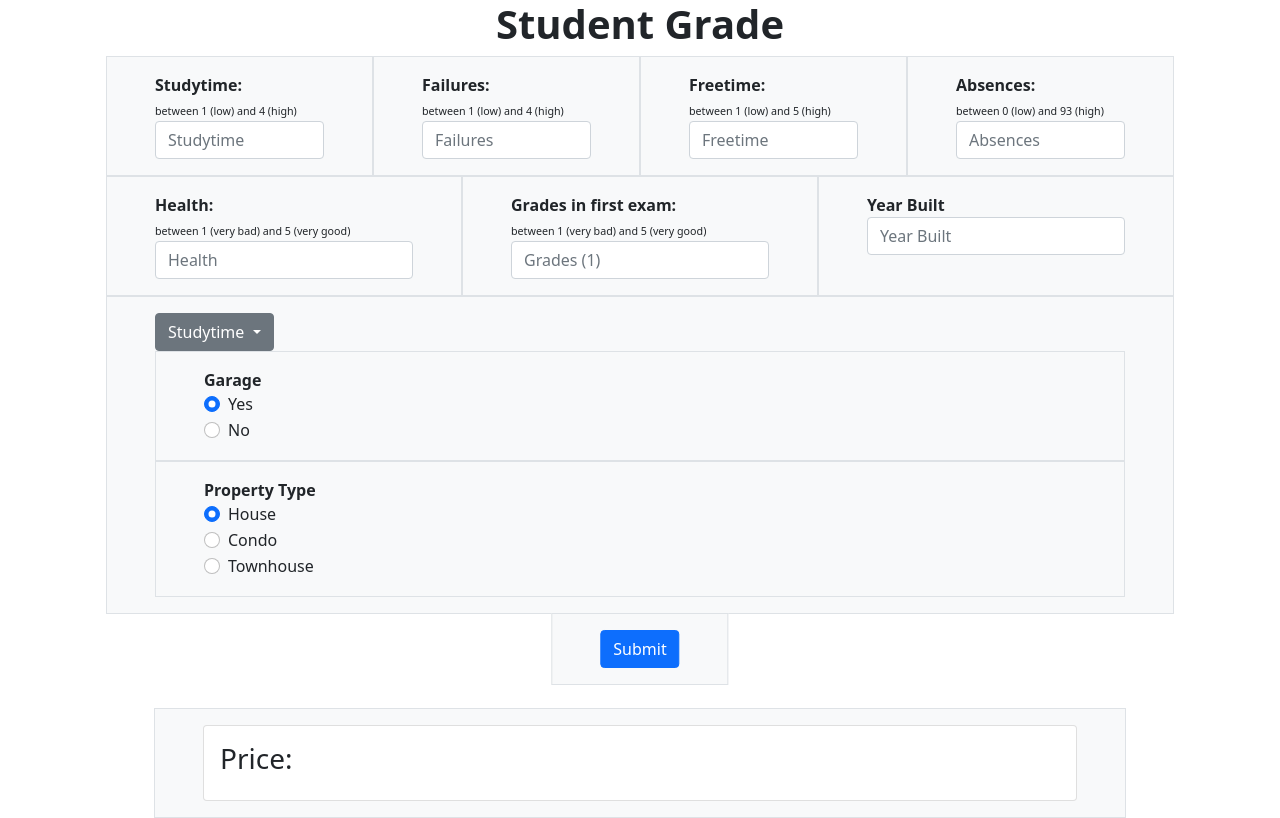
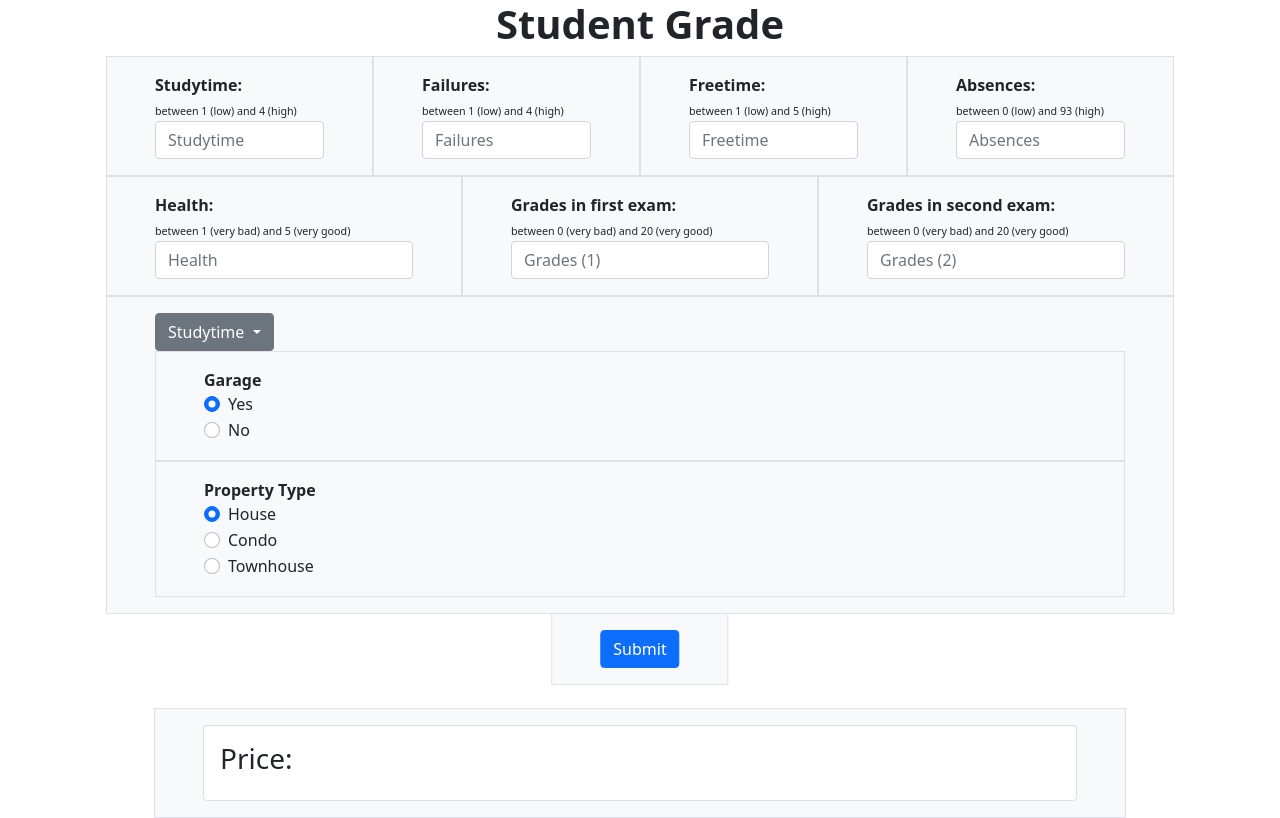
Before and after one commit to sushant822/sutdent_grade, a Flask app: page / in a window 1280 px wide. Run offline with Flask 2, Linux system fonts and the light colour scheme; some libraries are stand-ins or nearby versions.

Commit message:
Update index.html

```diff
--- a/templates/index.html
+++ b/templates/index.html
@@ -61,12 +61,12 @@
           <input class="form-control" type="text" placeholder="Health" name="health">
       </div></div>
         <div class="col py-3 px-lg-5 border bg-light"><div class="form-group">
-          <label for="FormControlFile1"><strong>Grades in first exam:</strong><br><small><small><small>between 1 (very bad) and 5 (very good)</small></small></small></label>
+          <label for="FormControlFile1"><strong>Grades in first exam:</strong><br><small><small><small>between 0 (very bad) and 20 (very good)</small></small></small></label>
           <input class="form-control" type="text" placeholder="Grades (1)" name="grade_1">
       </div></div>
         <div class="col py-3 px-lg-5 border bg-light"><div class="form-group">
-          <label for="FormControlFile1"><strong>Year Built</strong></label>
-          <input class="form-control" type="text" placeholder="Year Built" name="year_built">
+          <label for="FormControlFile1"><strong>Grades in second exam:</strong><br><small><small><small>between 0 (very bad) and 20 (very good)</small></small></small></label>
+          <input class="form-control" type="text" placeholder="Grades (2)" name="grade_2">
       </div></div>
       </div>
     </div>
```
